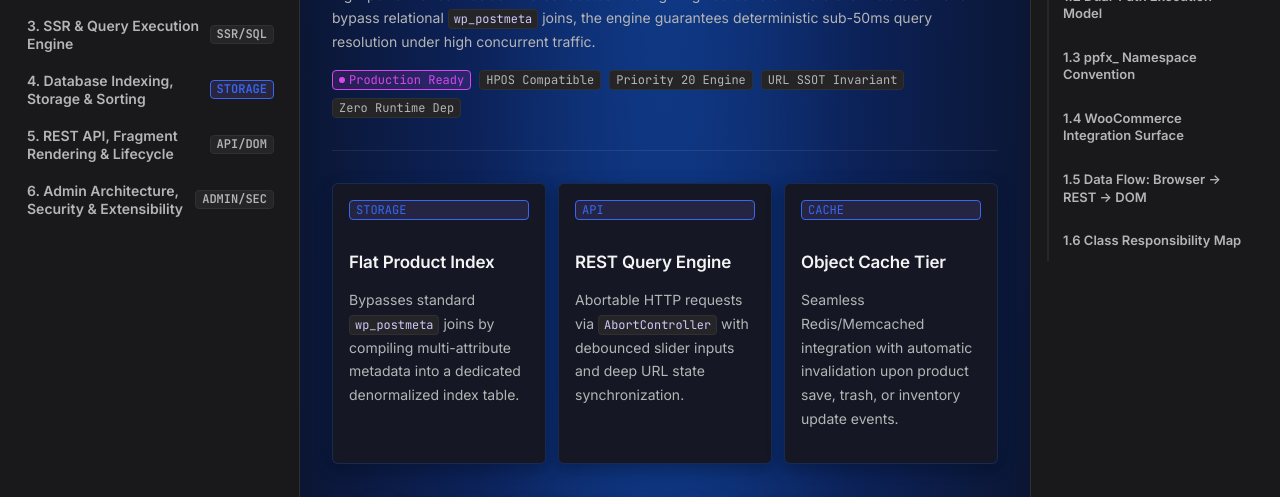
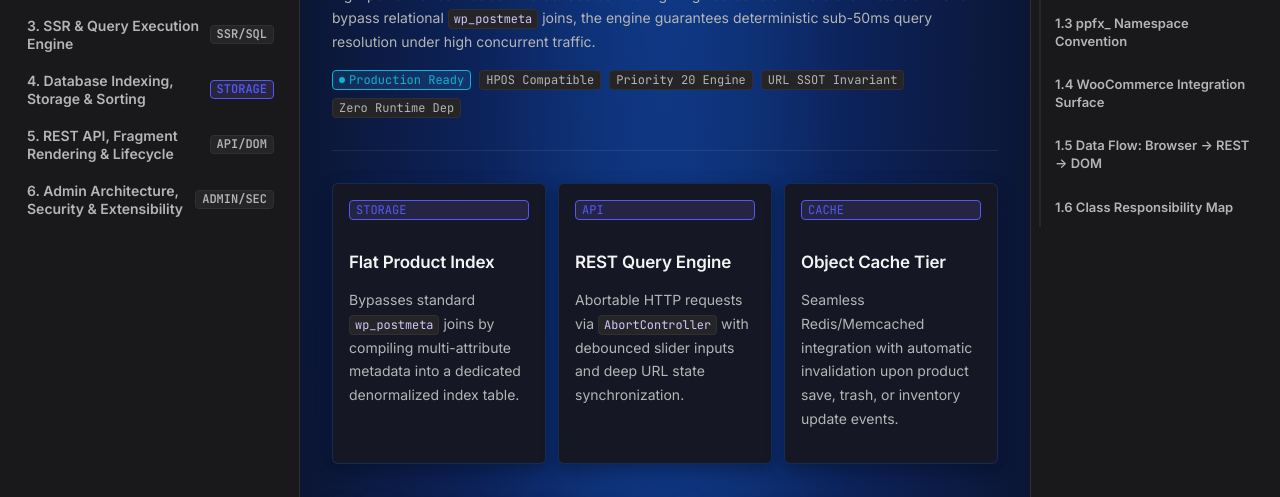
Before and after one commit to zubaerhossain44760-jpg/pickory-docs, a website: page index.html in a window 1280 px wide. Shown: the part 182-679 px from the top of the page. Drawn offline with Linux system fonts and the light colour scheme.

Commit message:
Style: Fine-tune gradient spread, simplify inspector card glow, and update sidebar right spacing

```diff
--- a/app.js
+++ b/app.js
@@ -98,11 +98,6 @@
       if (microPath) microPath.textContent = nodeData.filePath;
       if (microRole) microRole.textContent = nodeData.role;
       if (microInvariant) microInvariant.textContent = nodeData.invariant;
-
-      // 3. Subtle microcard pulse feedback
-      microCard.classList.remove('is-pulsing');
-      void microCard.offsetWidth; // Force CSS reflow
-      microCard.classList.add('is-pulsing');
     }
 
     // Event delegation on the SVG flowchart container
--- a/src/styles/01-tokens.css
+++ b/src/styles/01-tokens.css
@@ -26,13 +26,13 @@
    --blue-100: #e0e7ff;
    --blue-200: #c7d2fe;
    --blue-300: #a5b4fc;
-  --blue-400: #818cf8;
-  --blue-500: #3867f5;
+   --blue-400: #7373ff;
+   --blue-500: #5359f8;
    /* Current brand color base */
-  --blue-600: #2563eb;
-  --blue-700: #1d4ed8;
-  --blue-800: #1e40af;
-  --blue-900: #1e3a8a;
+   --blue-600: #415ae8;
+   --blue-700: #3451e5;
+   --blue-800: #242b9e;
+   --blue-900: #0c044c;
 
    /* Primitive Gray Scale */
    --gray-50: #f9fafb;
@@ -57,18 +57,6 @@
    --magenta-700: #a21caf;
    --magenta-800: #86198f;
    --magenta-900: #701a75;
-
-  /* Aliased for backward compatibility */
-  --emerald-50: var(--magenta-50);
-  --emerald-100: var(--magenta-100);
-  --emerald-200: var(--magenta-200);
-  --emerald-300: var(--magenta-300);
-  --emerald-400: var(--magenta-400);
-  --emerald-500: var(--magenta-500);
-  --emerald-600: var(--magenta-600);
-  --emerald-700: var(--magenta-700);
-  --emerald-800: var(--magenta-800);
-  --emerald-900: var(--magenta-900);
 
    --amber-50: #fffbeb;
    --amber-100: #fef3c7;
@@ -103,10 +91,10 @@
    --color-brand-glow: rgba(132, 115, 255, 0.28);
 
    /* Semantic Colors */
-  --color-success: var(--magenta-500);
-  --color-success-hover: var(--magenta-400);
-  --color-success-alpha: rgba(217, 70, 239, 0.14);
-  --color-success-glow: rgba(217, 70, 239, 0.28);
+   --color-success: var(--cyan-500);
+   --color-success-hover: var(--cyan-400);
+   --color-success-alpha: rgba(70, 160, 239, 0.14);
+   --color-success-glow: rgba(70, 93, 239, 0.28);
 
    --color-warning: var(--amber-500);
    --color-warning-hover: var(--amber-400);
--- a/src/styles/04-content.css
+++ b/src/styles/04-content.css
@@ -5,7 +5,7 @@
   min-width: 0;
   background-color: var(--bg-canvas-dark);
   background-image:
-    radial-gradient(ellipse 110% 58% at 50% -5%, rgba(20, 105, 250, 0.58) 0%, rgba(12, 70, 215, 0.35) 26%, rgba(6, 38, 140, 0.14) 55%, transparent 86%),
+    radial-gradient(ellipse 110% 58% at 50% -5%, rgba(20, 105, 250, 0.58) 0%, rgba(12, 70, 215, 0.35) 26%, rgba(6, 38, 140, 0.14) 55%, transparent 80%),
     radial-gradient(ellipse 85% 42% at 50% 28%, var(--effect-brand-glow-small) 0%, transparent 70%);
   background-repeat: no-repeat;
   overflow-y: auto;
--- a/src/styles/05-components.css
+++ b/src/styles/05-components.css
@@ -46,25 +46,7 @@
   background-color: var(--card-bg);
   border: 1px solid var(--card-border);
   border-left: 3px solid var(--color-success);
-  box-shadow: none;
-}
-
-.ui-card[data-type="inspector"].is-pulsing {
-  animation: inspectorPulse 350ms ease;
-}
-
-@keyframes inspectorPulse {
-  0% {
-    box-shadow: 0 0 0 0 var(--color-success-glow);
-  }
-
-  50% {
-    box-shadow: 0 0 16px 2px var(--color-success-glow);
-  }
-
-  100% {
-    box-shadow: 0 0 0 0 transparent;
-  }
+  box-shadow: 0 0 10px 2px var(--color-success-glow);
 }
 
 .ui-card-header {
--- a/src/styles/06-sidebar-right.css
+++ b/src/styles/06-sidebar-right.css
@@ -9,7 +9,7 @@
   top: 0;
   background-color: var(--color-canvas);
   border-left: 1px solid var(--color-border);
-  padding: var(--space-10) var(--space-4) var(--space-8);
+  padding: var(--space-6) var(--space-2) var(--space-4);
   display: flex;
   flex-direction: column;
   overflow-y: auto;
--- a/styles.css
+++ b/styles.css
@@ -26,13 +26,13 @@
    --blue-100: #e0e7ff;
    --blue-200: #c7d2fe;
    --blue-300: #a5b4fc;
-  --blue-400: #818cf8;
-  --blue-500: #3867f5;
+   --blue-400: #7373ff;
+   --blue-500: #5359f8;
    /* Current brand color base */
-  --blue-600: #2563eb;
-  --blue-700: #1d4ed8;
-  --blue-800: #1e40af;
-  --blue-900: #1e3a8a;
+   --blue-600: #415ae8;
+   --blue-700: #3451e5;
+   --blue-800: #242b9e;
+   --blue-900: #0c044c;
 
    /* Primitive Gray Scale */
    --gray-50: #f9fafb;
@@ -57,18 +57,6 @@
    --magenta-700: #a21caf;
    --magenta-800: #86198f;
    --magenta-900: #701a75;
-
-  /* Aliased for backward compatibility */
-  --emerald-50: var(--magenta-50);
-  --emerald-100: var(--magenta-100);
-  --emerald-200: var(--magenta-200);
-  --emerald-300: var(--magenta-300);
-  --emerald-400: var(--magenta-400);
-  --emerald-500: var(--magenta-500);
-  --emerald-600: var(--magenta-600);
-  --emerald-700: var(--magenta-700);
-  --emerald-800: var(--magenta-800);
-  --emerald-900: var(--magenta-900);
 
    --amber-50: #fffbeb;
    --amber-100: #fef3c7;
@@ -103,10 +91,10 @@
    --color-brand-glow: rgba(132, 115, 255, 0.28);
 
    /* Semantic Colors */
-  --color-success: var(--magenta-500);
-  --color-success-hover: var(--magenta-400);
-  --color-success-alpha: rgba(217, 70, 239, 0.14);
-  --color-success-glow: rgba(217, 70, 239, 0.28);
+   --color-success: var(--cyan-500);
+   --color-success-hover: var(--cyan-400);
+   --color-success-alpha: rgba(70, 160, 239, 0.14);
+   --color-success-glow: rgba(70, 93, 239, 0.28);
 
    --color-warning: var(--amber-500);
    --color-warning-hover: var(--amber-400);
@@ -431,7 +419,7 @@ body {
   min-width: 0;
   background-color: var(--bg-canvas-dark);
   background-image:
-    radial-gradient(ellipse 110% 58% at 50% -5%, rgba(20, 105, 250, 0.58) 0%, rgba(12, 70, 215, 0.35) 26%, rgba(6, 38, 140, 0.14) 55%, transparent 86%),
+    radial-gradient(ellipse 110% 58% at 50% -5%, rgba(20, 105, 250, 0.58) 0%, rgba(12, 70, 215, 0.35) 26%, rgba(6, 38, 140, 0.14) 55%, transparent 80%),
     radial-gradient(ellipse 85% 42% at 50% 28%, var(--effect-brand-glow-small) 0%, transparent 70%);
   background-repeat: no-repeat;
   overflow-y: auto;
@@ -793,25 +781,7 @@ body {
   background-color: var(--card-bg);
   border: 1px solid var(--card-border);
   border-left: 3px solid var(--color-success);
-  box-shadow: none;
-}
-
-.ui-card[data-type="inspector"].is-pulsing {
-  animation: inspectorPulse 350ms ease;
-}
-
-@keyframes inspectorPulse {
-  0% {
-    box-shadow: 0 0 0 0 var(--color-success-glow);
-  }
-
-  50% {
-    box-shadow: 0 0 16px 2px var(--color-success-glow);
-  }
-
-  100% {
-    box-shadow: 0 0 0 0 transparent;
-  }
+  box-shadow: 0 0 10px 2px var(--color-success-glow);
 }
 
 .ui-card-header {
@@ -1279,7 +1249,7 @@ body {
   top: 0;
   background-color: var(--color-canvas);
   border-left: 1px solid var(--color-border);
-  padding: var(--space-10) var(--space-4) var(--space-8);
+  padding: var(--space-6) var(--space-2) var(--space-4);
   display: flex;
   flex-direction: column;
   overflow-y: auto;
```
Lines whose indentation alone changed are shown as unchanged.
